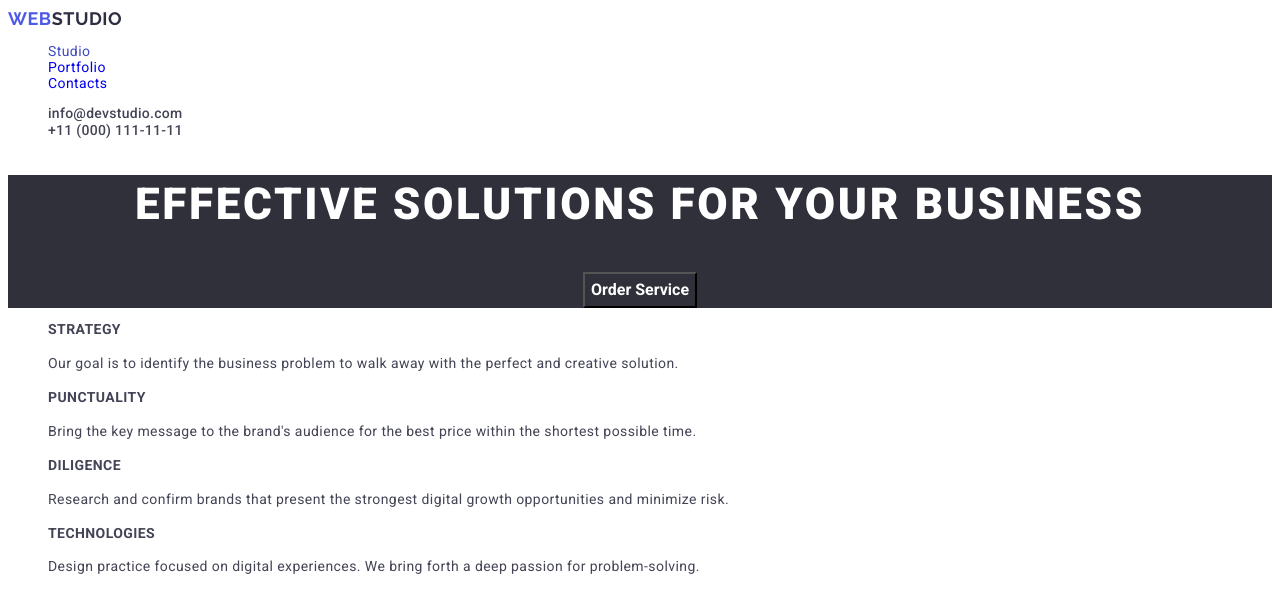
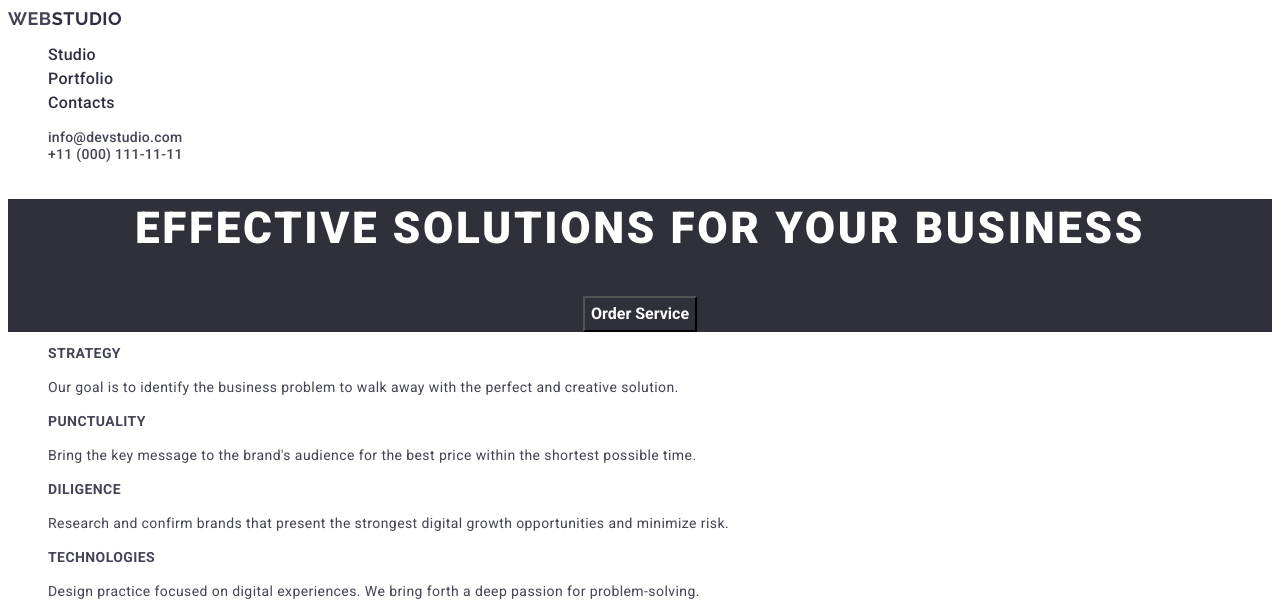
Before and after one commit to SiracencoSerghei/new-goit-markup-hw-01, a plain HTML site: page index.html in a window 1280 px wide. Shown: the top 606 px of the page. Drawn offline with Linux system fonts and the light colour scheme.

Commit message:
styles by nav

```diff
--- a/css/styles.css
+++ b/css/styles.css
@@ -1,18 +1,18 @@
 /* global variables */
 :root {
   --primary-font-family: 'Roboto', sans-serif;
-  --IRIS: #4D5AE5;
-  --OCEAN: #404BBF;
-  --NAVY-BLUE: #2E2F42;
-  --GREEN: #31D0AA;
+  --IRIS: #4d5ae5;
+  --OCEAN: #404bbf;
+  --NAVY-BLUE: #2e2f42;
+  --GREEN: #31d0aa;
   --SLATE: #434455;
-  --LIGHT-SLATE: #8E8F99;
-  --CORNFLOWER: #E7E9FC;
-  --CLOUD: #F4F4FD;
-  --NAVY-BLUE-modal: rgba(46, 47, 66, 0.40);
-  --GREY: rgba(46, 47, 66, 0.70);
-  --WHITE: #FFFFFF;
-  --NAVY-BLUE-modal: rgba(46, 47, 66, 0.40);
+  --LIGHT-SLATE: #8e8f99;
+  --CORNFLOWER: #e7e9fc;
+  --CLOUD: #f4f4fd;
+  --NAVY-BLUE-modal: rgba(46, 47, 66, 0.4);
+  --GREY: rgba(46, 47, 66, 0.7);
+  --WHITE: #ffffff;
+  --NAVY-BLUE-modal: rgba(46, 47, 66, 0.4);
 }
 
 /* BODY */
@@ -20,33 +20,42 @@ body {
   font-family: 'Roboto', sans-serif;
   font-size: 14px;
   letter-spacing: 0.03em;
-  color: #434455;
+  color: var(--SLATE,#434455);
   background-color: #ffffff;
 }
 /* ШАПКА САЙТУ */
-ul.list {
+ul, li {
   list-style-type: none;
 }
 a.link {
   text-decoration: none;
+  color: inherit;
   cursor: pointer;
 }
 .header__logo {
   color: var(--IRIS, #4d5ae5);
-    font-family: Raleway;
+  font-family: Raleway, sans-serif;
   font-size: 18px;
   font-style: normal;
   font-weight: 800;
-    line-height: 21px; /* 116.667% */
+  line-height: 1.17;
   letter-spacing: 0.54px;
   text-transform: uppercase;
 }
 
-
 .nav-studio {
   color: var(--NAVY-BLUE, #2e2f42);
 }
-
+.nav__link {
+  color: var(--NAVY-BLUE, #2e2f42);
+  /* Body Medium */
+  font-family: Roboto;
+  font-size: 16px;
+  font-style: normal;
+  font-weight: 500;
+  line-height: 1.5 ; /* 150% */
+  letter-spacing: 0.02em;
+}
 
 .header-mail,
 .header-tel {
@@ -54,28 +63,6 @@ a.link {
   line-height: 1.14;
   letter-spacing: 0.02em;
   color: var(--primary-color);
-}
-
-.accent,
-.current,
-.nav-links .current,
-.nav-studio:hover,
-.nav-studio:focus,
-.nav-portfolio:hover,
-.nav-portfolio:focus,
-.nav-contacts:hover,
-.nav-contacts:focus,
-.header-mail:hover,
-.header-tel:hover,
-.header-mail:focus,
-.header-tel:focus,
-.map-link:hover,
-.map-link:focus,
-.footer-mail:hover,
-.footer-tel:hover,
-.footer-mail:focus,
-.footer-tel:focus {
-  color: #404bbf;
 }
 
 /* ПІДВАЛ САЙТУ */
--- a/index.html
+++ b/index.html
@@ -15,18 +15,18 @@
   </head>
   <body>
     <header class="header">
-      <nav class="nav-links">
+      <nav class="nav">
         <a href="./index.html" lang="en" class="link header__logo" >Web<span class="nav-studio">Studio</span>
         </a>
 
         <ul class="list">
-          <li class="nav-link">
+          <li class="nav__link">
             <a href="./index.html" class="link nav-studio current">Studio</a>
           </li>
-          <li class="nav-link">
+          <li class="nav__link">
             <a href="./portfolio.html" class="link nav-portfolio">Portfolio</a>
           </li>
-          <li class="nav-link">
+          <li class="nav__link">
             <a href="#" class="link nav-contacts">Contacts</a>
           </li>
         </ul>
```
Lines whose indentation alone changed are shown as unchanged.
